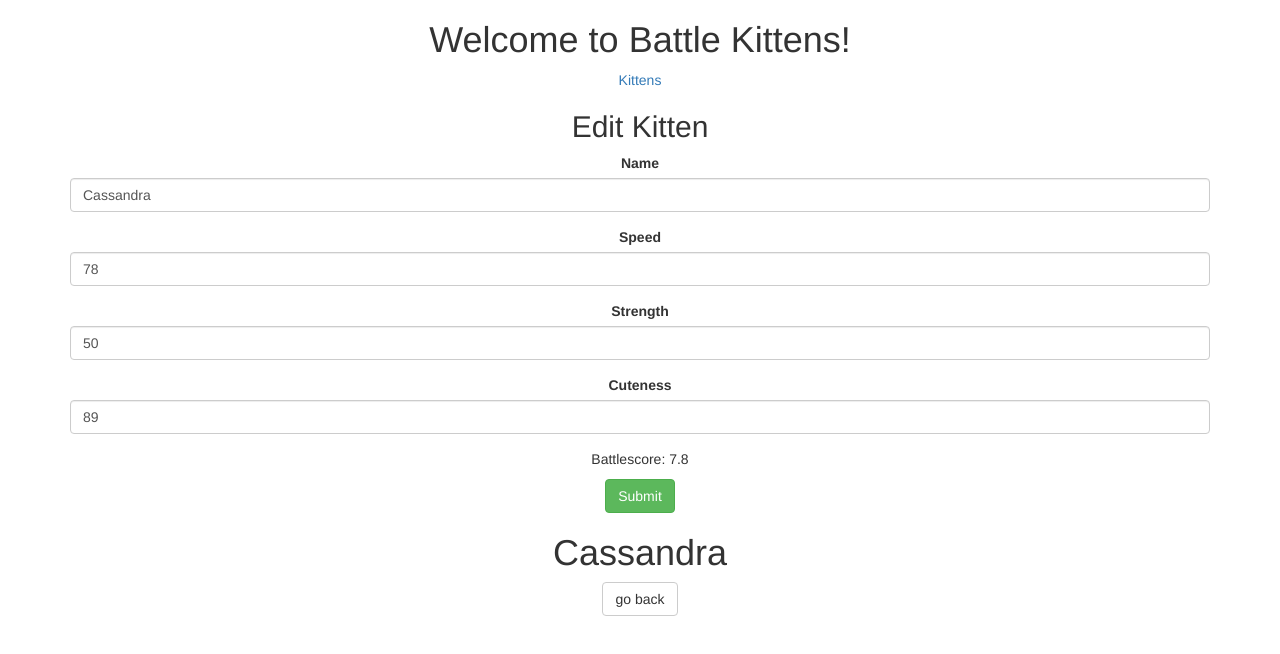
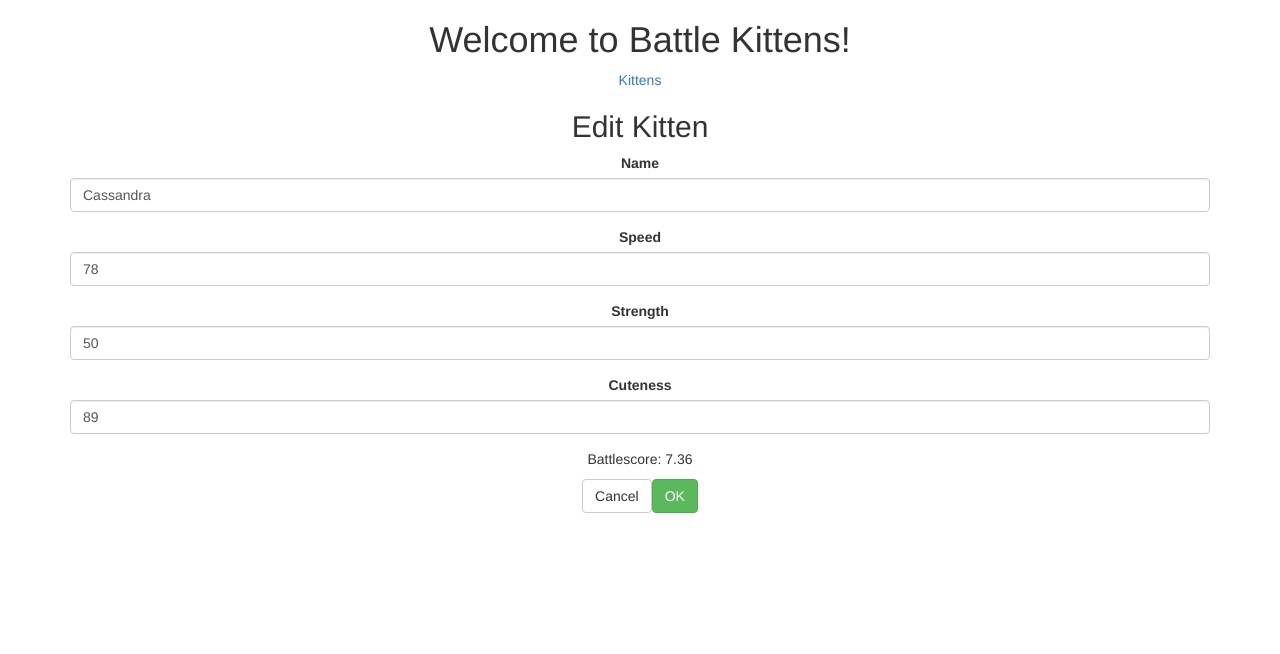
Before and after one commit to hschne/battle-kittens, an Angular app: page /detail/1 in a window 1280 px wide. Shown: the top 654 px of the page. Built offline with nearby package versions, Linux system fonts and the light colour scheme.

Commit message:
Add page not found, improve routing, add battlescore service

```diff
--- a/src/app/app-routing.module.ts
+++ b/src/app/app-routing.module.ts
@@ -2,11 +2,13 @@ import {NgModule} from '@angular/core';
 import {RouterModule, Routes} from '@angular/router';
 import {ListComponent} from './list/list.component';
 import {DetailComponent} from './detail/detail.component';
+import {PageNotFoundComponent} from './page-not-found/page-not-found.component';
 
 const routes: Routes = [
   {path: '', redirectTo: '/kittens', pathMatch: 'full'},
   {path: 'kittens', component: ListComponent},
-  {path: 'detail/:id', component: DetailComponent}
+  {path: 'detail/:id', component: DetailComponent},
+  {path: '**', component: PageNotFoundComponent}
 ];
 
 @NgModule({
--- a/src/app/app.module.ts
+++ b/src/app/app.module.ts
@@ -6,12 +6,14 @@ import {DetailComponent} from './detail/detail.component';
 import {AppRoutingModule} from './app-routing.module';
 import {ListComponent} from './list/list.component';
 import {FormsModule, ReactiveFormsModule} from '@angular/forms';
+import { PageNotFoundComponent } from './page-not-found/page-not-found.component';
 
 @NgModule({
   declarations: [
     AppComponent,
     DetailComponent,
     ListComponent,
+    PageNotFoundComponent,
   ],
   imports: [
     BrowserModule,
--- /dev/null
+++ b/src/app/battlescore.service.ts
@@ -0,0 +1,16 @@
+import {Injectable} from '@angular/core';
+import {Kitten} from './kitten';
+
+@Injectable({
+  providedIn: 'root'
+})
+export class BattlescoreService {
+
+  constructor() {
+  }
+
+  public calculateBattlePoints(kitten: Kitten): number {
+    const sum = kitten.strength * 0.90 + kitten.cuteness * 1.10 + kitten.speed;
+    return sum / (3 * 10);
+  }
+}
--- a/src/app/detail/detail.component.html
+++ b/src/app/detail/detail.component.html
@@ -7,11 +7,7 @@
       <div *ngIf="kittenName.invalid && (kittenName.dirty || kittenName.touched)"
            class="alert alert-danger">
         <div *ngIf="kittenName.errors.required">
-          Speed is required.
-        </div>
-
-        <div *ngIf="kittenName.errors.min || speed.errors.max">
-          Speed must be between 0 and 100.
+          Name is required.
         </div>
       </div>
     </div>
@@ -61,11 +57,8 @@
         </div>
       </div>
     </div>
-    <p>Battlescore: {{kitten.battlescore}}</p>
-    <button type="submit" class="btn btn-success" [disabled]="!kittenForm.valid">Submit</button>
-
+    <p>Battlescore: {{battlescore | number:'1.0-2'}}</p>
+    <button class="btn btn-default" (click)="goBack()">Cancel</button>
+    <button type="submit" class="btn btn-success" [disabled]="!kittenForm.valid">OK</button>
   </form>
 </div>
-<h1>{{kitten.name}}</h1>
-<button class="btn btn-default" (click)="goBack()">go back</button>
-<ng-template #error></ng-template>
--- a/src/app/detail/detail.component.ts
+++ b/src/app/detail/detail.component.ts
@@ -1,9 +1,10 @@
 import {Component, OnChanges, OnInit, SimpleChanges} from '@angular/core';
-import {ActivatedRoute} from '@angular/router';
+import {ActivatedRoute, Router} from '@angular/router';
 import {KittenService} from '../kitten.service';
 import {Kitten} from '../kitten';
 import {Location} from '@angular/common';
 import {FormBuilder, FormControl, FormGroup, Validators} from '@angular/forms';
+import {BattlescoreService} from '../battlescore.service';
 
 @Component({
   selector: 'app-detail',
@@ -16,29 +17,19 @@ export class DetailComponent implements OnInit, OnChanges {
 
   kittenForm: FormGroup;
 
+  battlescore: number;
+
   constructor(private route: ActivatedRoute,
+              private router: Router,
               private location: Location,
               private kittenService: KittenService,
+              private battlescoreService: BattlescoreService,
               private formBuilder: FormBuilder) {
   }
 
   ngOnInit() {
-    this.getKitten();
-    this.kittenForm = this.formBuilder.group({
-      name: ['', Validators.required],
-      speed: ['', [Validators.required, Validators.max(100), Validators.min(0)]],
-      strength: ['', [Validators.required, Validators.max(100), Validators.min(0)]],
-      cuteness: ['', [Validators.required, Validators.max(100), Validators.min(0)]]
-    });
-    this.rebuildForm();
-
-    this.kittenForm.valueChanges
-      .subscribe(val => {
-        if (this.kittenForm.valid) {
-          this.kitten.battlescore = val.speed + val.strength + val.cuteness;
-          console.log('TEST');
-        }
-      });
+    this.setupModel();
+    this.setupForm();
   }
 
   ngOnChanges(changes: SimpleChanges): void {
@@ -62,30 +53,44 @@ export class DetailComponent implements OnInit, OnChanges {
   }
 
   onSubmit() {
-    this.kittenService.update(this.prepareSaveKitten());
-  }
-
-  getKitten(): void {
-    const id = +this.route.snapshot.paramMap.get('id');
-    this.kittenService.get(id).subscribe(kitten => this.kitten = kitten);
+    this.kittenService.update(this.formToKitten());
+    this.router.navigate(['/kittens']);
   }
 
   goBack(): void {
     this.location.back();
   }
 
-  private prepareSaveKitten(): Kitten {
+  private setupModel(): void {
+    const id = +this.route.snapshot.paramMap.get('id');
+    this.kittenService.get(id).subscribe(kitten => this.kitten = kitten);
+    this.battlescore = this.battlescoreService.calculateBattlePoints(this.kitten);
+  }
+
+  private setupForm() {
+    this.kittenForm = this.formBuilder.group({
+      name: ['', Validators.required],
+      speed: ['', [Validators.required, Validators.max(100), Validators.min(0)]],
+      strength: ['', [Validators.required, Validators.max(100), Validators.min(0)]],
+      cuteness: ['', [Validators.required, Validators.max(100), Validators.min(0)]]
+    });
+    this.rebuildForm();
+    this.kittenForm.valueChanges
+      .subscribe(() => {
+        if (this.kittenForm.valid) {
+          this.battlescore = this.battlescoreService.calculateBattlePoints(this.formToKitten());
+        }
+      });
+  }
+
+  private formToKitten(): Kitten {
     const formModel = this.kittenForm.value;
-
-    // return new `Hero` object containing a combination of original hero value(s)
-    // and deep copies of changed form model values
     return {
       id: this.kitten.id,
       name: formModel.name as string,
       speed: formModel.speed as number,
       strength: formModel.strength as number,
-      cuteness: formModel.cuteness as number,
-      battlescore: this.kitten.battlescore
+      cuteness: formModel.cuteness as number
     };
   }
 
@@ -98,7 +103,4 @@ export class DetailComponent implements OnInit, OnChanges {
     });
   }
 
-  onChanges(): void {
-
-  }
 }
--- a/src/app/kitten.ts
+++ b/src/app/kitten.ts
@@ -5,19 +5,17 @@ export class Kitten {
   speed: number;
   strength: number;
   cuteness: number;
-  battlescore: number;
-
 }
 
 export const KITTENS: Kitten[] = [
-  {id: 1, name: 'Cassandra', speed: 78, strength: 50, cuteness: 89, battlescore: 7.8},
-  {id: 2, name: 'Anders', speed: 56, strength: 83, cuteness: 31, battlescore: 5.3},
-  {id: 3, name: 'Bull', speed: 12, strength: 100, cuteness: 30, battlescore: 3.1},
-  {id: 4, name: 'Alistair', speed: 64, strength: 29, cuteness: 91, battlescore: 7.2},
-  {id: 5, name: 'Kaidan', speed: 78, strength: 50, cuteness: 89, battlescore: 7.8},
-  {id: 6, name: 'Flemeth', speed: 78, strength: 50, cuteness: 89, battlescore: 7.8},
-  {id: 7, name: 'Miranda', speed: 78, strength: 50, cuteness: 89, battlescore: 7.8},
-  {id: 8, name: 'Wrex', speed: 78, strength: 50, cuteness: 89, battlescore: 7.8},
-  {id: 9, name: 'Hawke', speed: 78, strength: 50, cuteness: 89, battlescore: 7.8},
-  {id: 10, name: 'Leliana', speed: 78, strength: 50, cuteness: 89, battlescore: 7.8},
+  {id: 1, name: 'Cassandra', speed: 78, strength: 50, cuteness: 89},
+  {id: 2, name: 'Anders', speed: 56, strength: 83, cuteness: 31},
+  {id: 3, name: 'Bull', speed: 12, strength: 100, cuteness: 30},
+  {id: 4, name: 'Alistair', speed: 64, strength: 29, cuteness: 91},
+  {id: 5, name: 'Kaidan', speed: 78, strength: 50, cuteness: 89},
+  {id: 6, name: 'Flemeth', speed: 78, strength: 50, cuteness: 89},
+  {id: 7, name: 'Miranda', speed: 78, strength: 50, cuteness: 89},
+  {id: 8, name: 'Wrex', speed: 78, strength: 50, cuteness: 89},
+  {id: 9, name: 'Hawke', speed: 78, strength: 50, cuteness: 89},
+  {id: 10, name: 'Leliana', speed: 78, strength: 50, cuteness: 89},
 ];
--- a/src/app/list/list.component.html
+++ b/src/app/list/list.component.html
@@ -1,4 +1,5 @@
 <h2>Kittenlist Component</h2>
 <ul *ngFor="let kitten of kittens">
-  <a routerLink="/detail/{{kitten.id}}">Name: {{kitten.name}}, Battle Score: {{ kitten.battlescore}}</a>
+  <a routerLink="/detail/{{kitten.id}}">Name: {{kitten.name}}, Battle Score:
+    {{battlescoreService.calculateBattlePoints(kitten) | number:'1.0-2'}}</a>
 </ul>
--- a/src/app/list/list.component.ts
+++ b/src/app/list/list.component.ts
@@ -1,17 +1,19 @@
 import {Component, OnInit} from '@angular/core';
 import {Kitten} from '../kitten';
 import {KittenService} from '../kitten.service';
+import {BattlescoreService} from '../battlescore.service';
 
 @Component({
   selector: 'app-list',
   templateUrl: './list.component.html',
-  styleUrls: ['./list.component.css']
+  styleUrls: ['./list.component.scss']
 })
 export class ListComponent implements OnInit {
 
   kittens: Kitten[];
 
-  constructor(private kittenService: KittenService) {
+  constructor(private kittenService: KittenService,
+              public battlescoreService: BattlescoreService) {
   }
 
   ngOnInit() {
--- /dev/null
+++ b/src/app/page-not-found/page-not-found.component.html
@@ -0,0 +1 @@
+<h2>Page not found!</h2>
--- /dev/null
+++ b/src/app/page-not-found/page-not-found.component.ts
@@ -0,0 +1,15 @@
+import { Component, OnInit } from '@angular/core';
+
+@Component({
+  selector: 'app-page-not-found',
+  templateUrl: './page-not-found.component.html',
+  styleUrls: ['./page-not-found.component.css']
+})
+export class PageNotFoundComponent implements OnInit {
+
+  constructor() { }
+
+  ngOnInit() {
+  }
+
+}
```
Also changed, not shown: src/app/list/list.component.scss (added), src/app/page-not-found/page-not-found.component.css (added), 2 other files (tests, documents, lock files or other folders).
